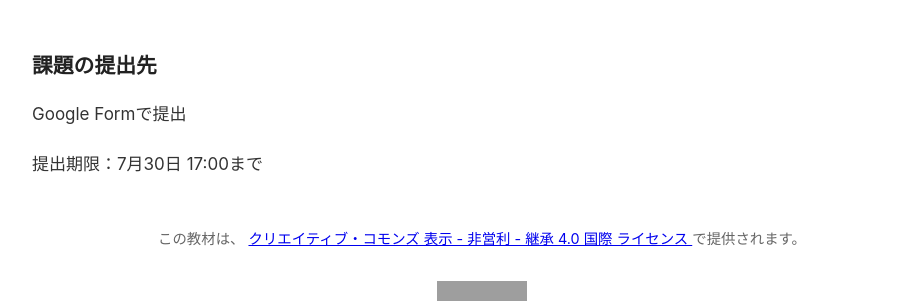
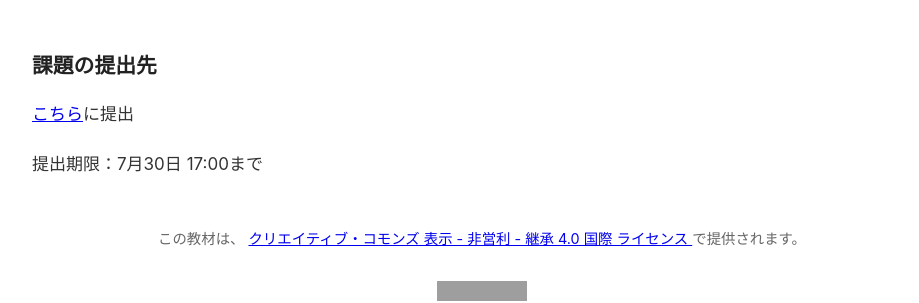
Before and after one commit to MasayaMatsushita/spatiotemporal-analysis, a Jekyll site: the page built from docs/lec/14-spatial-exercise.md, in a window 1280 px wide and 900 px high, scrolled down 3602 px. Shown: the part 538-841 px from the top of the window, without its empty margins (158-1077 px from the left). Built offline with Jekyll 4.4.1, drawn with Linux system fonts in a browser that asks for light colours; our own code applies the rules of GitHub Pages for plain Markdown files; grey boxes are pictures that could not be loaded.

Commit message:
課題3の提出先リンクの追加

````diff
--- a/docs/lec/14-spatial-exercise.md
+++ b/docs/lec/14-spatial-exercise.md
@@ -41,6 +41,7 @@
 ### csvファイルの読み込み方法
 
 こちらのコードを参考にするとよい
+
 ```R
 # 観光客数CSVの読み込み
 setwd("C:\\<csvファイルがあるフォルダまでのパス>")
@@ -84,6 +85,6 @@
 
 ### 課題の提出先
 
-Google Formで提出
+[こちら](https://docs.google.com/forms/d/e/1FAIpQLSdBqJ3b9rndbPxXP1vkYGLx-CncBAGyr6Cc74frgLq2upXfaw/viewform?usp=publish-editor)に提出
 
 提出期限：7月30日 17:00まで
````
